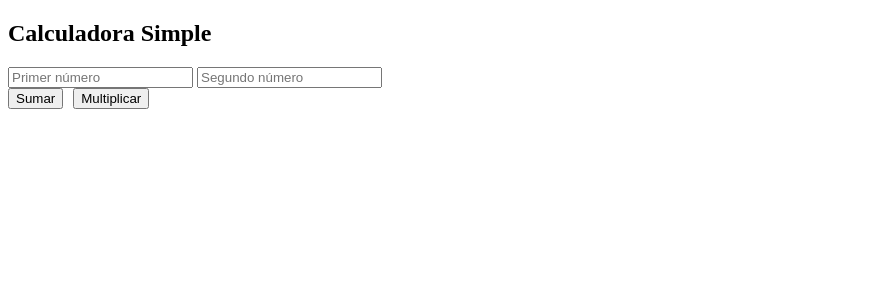
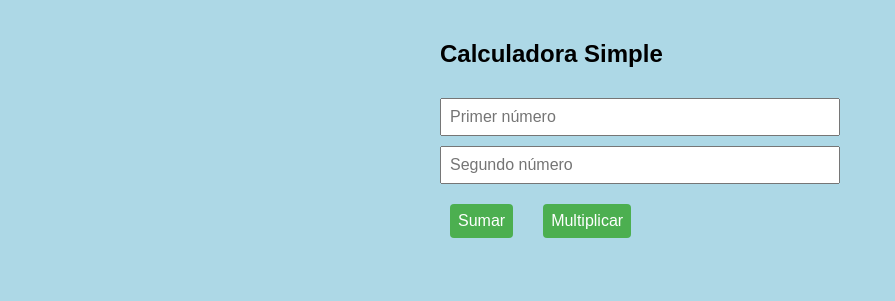
Before and after one commit to NICOLASSALMERON/ejemplo, a plain HTML site: page calculadora.html in a window 1280 px wide. Shown: the whole page, without its empty margins (0-895 px from the left). Drawn offline with Linux system fonts and the light colour scheme.

Commit message:
Update calculadora.html

```diff
--- a/calculadora.html
+++ b/calculadora.html
@@ -2,6 +2,8 @@
 <html>
 <head>
     <title>Calculadora Simple</title>
+    <link rel="stylesheet" href="estilo.css">
+  </head>
 </head>
 <body>
     <div class="contenedor">
```
